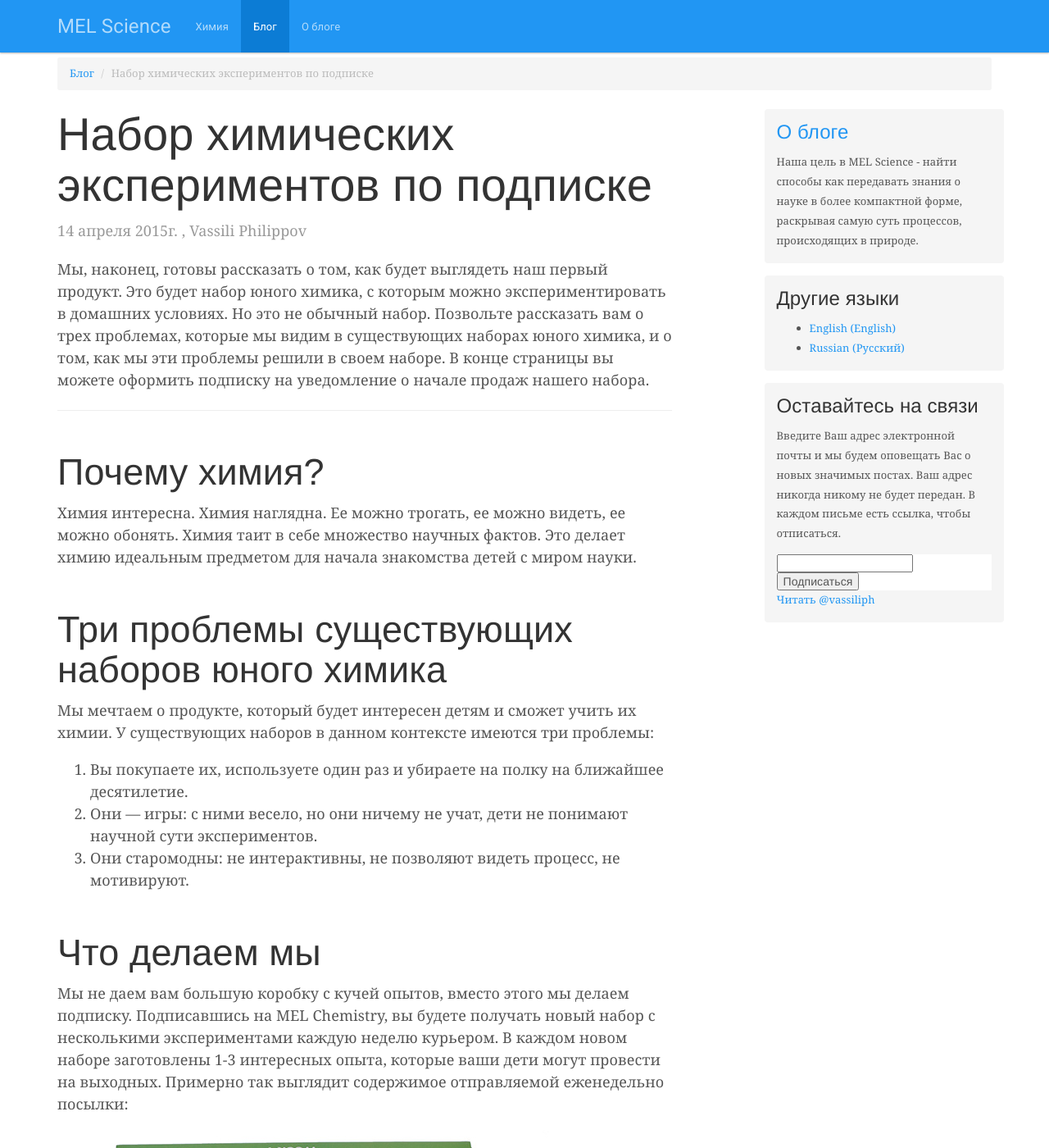
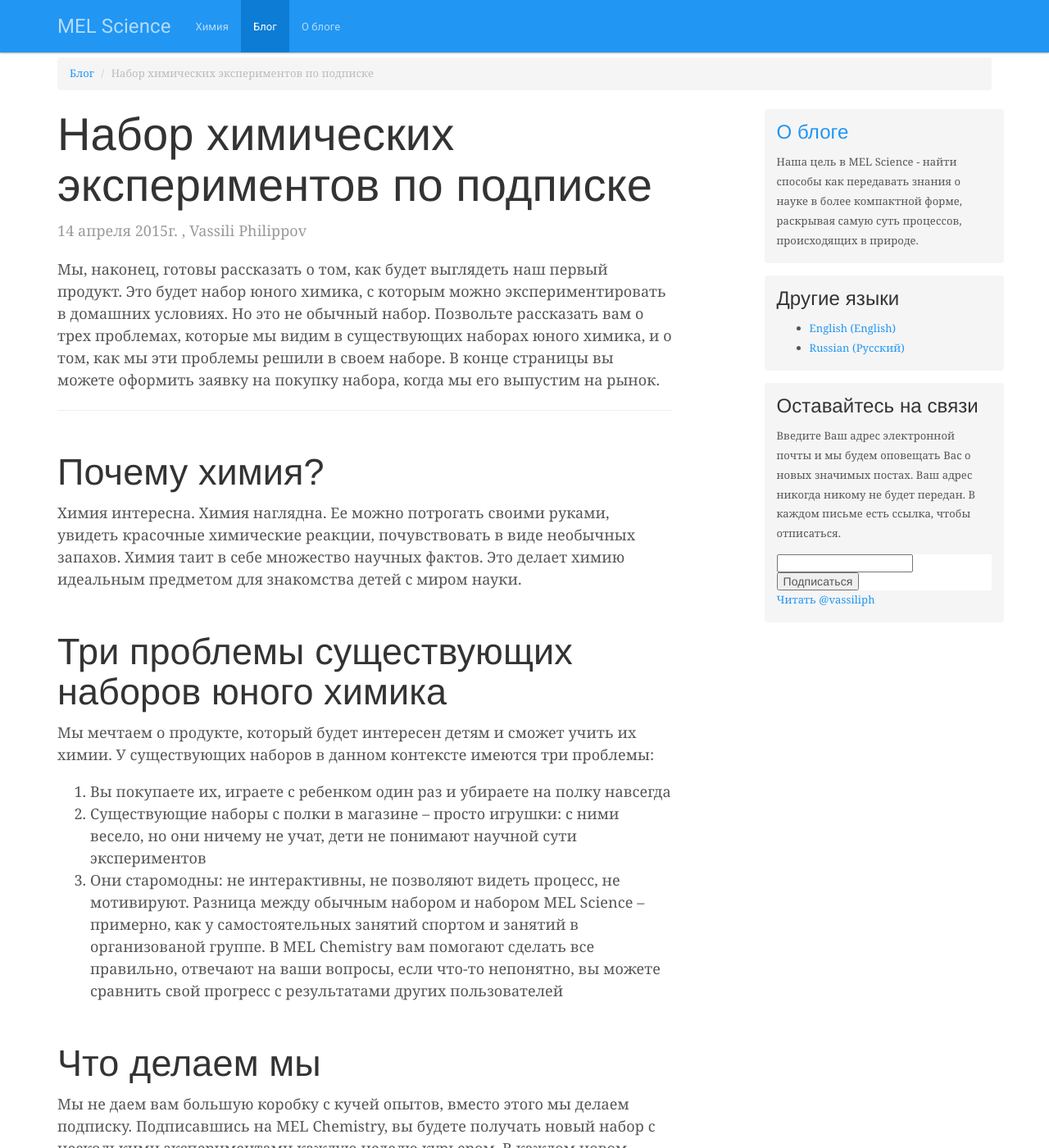
Before and after one commit to MELScience/blog.melscience.com, a Jekyll site: the page built from ru/2015-04-14-chemistry-experimental-set-as-as-subscription.md, in a window 1280 px wide and 1400 px high. Shown: the whole window at 82% size. Built offline with Jekyll 4.4.1, drawn with Linux system fonts in a browser that asks for light colours; nearby versions of some CDN libraries; comment, search, counter and statistics services are not loaded; some of the changed text lies outside the part shown.

Commit message:
Russian text update

```diff
--- a/ru/2015-04-14-chemistry-experimental-set-as-as-subscription.md
+++ b/ru/2015-04-14-chemistry-experimental-set-as-as-subscription.md
@@ -8,7 +8,7 @@
 language: ru
 post-id: 2015-04-14-chemistry-set
 ---
-Мы, наконец, готовы рассказать о том, как будет выглядеть наш первый продукт. Это будет набор юного химика, с которым можно экспериментировать в домашних условиях. Но это не обычный набор. Позвольте рассказать вам о трех проблемах, которые мы видим в существующих наборах юного химика, и о том, как мы эти проблемы решили в своем наборе. В конце страницы вы можете оформить подписку на уведомление о начале продаж нашего набора.
+Мы, наконец, готовы рассказать о том, как будет выглядеть наш первый продукт. Это будет набор юного химика, с которым можно экспериментировать в домашних условиях. Но это не обычный набор. Позвольте рассказать вам о трех проблемах, которые мы видим в существующих наборах юного химика, и о том, как мы эти проблемы решили в своем наборе. В конце страницы вы можете оформить заявку на покупку набора, когда мы его выпустим на рынок.
 
 <!-- more -->
 
@@ -16,15 +16,15 @@
 
 ## Почему химия?
 
-Химия интересна. Химия наглядна. Ее можно трогать, ее можно видеть, ее можно обонять. Химия таит в себе множество научных фактов. Это делает химию идеальным предметом для начала знакомства детей с миром науки.
+Химия интересна. Химия наглядна. Ее можно потрогать своими руками, увидеть красочные химические реакции, почувствовать в виде необычных запахов. Химия таит в себе множество научных фактов. Это делает химию идеальным предметом для знакомства детей с миром науки.
 
 ## Три проблемы существующих наборов юного химика
 
 Мы мечтаем о продукте, который будет интересен детям и сможет учить их химии. У существующих наборов в данном контексте имеются три проблемы:
 
-1. Вы покупаете их, используете один раз и убираете на полку на ближайшее десятилетие.
-2. Они — игры: с ними весело, но они ничему не учат, дети не понимают научной сути экспериментов.
-3. Они старомодны: не интерактивны, не позволяют видеть процесс, не мотивируют.
+1.	Вы покупаете их, играете с ребенком один раз и убираете на полку навсегда
+2.	Существующие наборы с полки в магазине – просто игрушки: с ними весело, но они ничему не учат, дети не понимают научной сути экспериментов
+3.	Они старомодны: не интерактивны, не позволяют видеть процесс, не мотивируют. Разница между обычным набором и набором MEL Science – примерно, как у самостоятельных занятий спортом и занятий в организованой группе. В MEL Chemistry вам помогают сделать все правильно, отвечают на ваши вопросы, если что-то непонятно, вы можете сравнить свой прогресс с результатами других пользователей
 
 ## Что делаем мы
 
@@ -46,7 +46,7 @@
 
 ## Как подписаться
 
-Набор MEL Chemistry пока еще не готов, но будет готов очень скоро. Вы можете оставить заявку на предзаказ, и мы свяжемся с вами, как только он будет готов.
+Набор MEL Chemistry пока еще не готов, но будет готов очень скоро. Вы можете оставить заявку на предзаказ, и мы свяжемся с вами, как только будем готовы отправить вам с курьером первую коробку.
 
 <iframe src="https://docs.google.com/forms/d/1jP-gM0dxyKZzf04Iwgzc6pciQyLxjTecM_xECM15aTE/viewform?embedded=true" width="600" height="750" frameborder="0" marginheight="0" marginwidth="0">Loading...</iframe>
 
```
Also changed, not shown: other parts of ru/2015-04-14-chemistry-experimental-set-as-as-subscription.md (+2 -2 lines).
